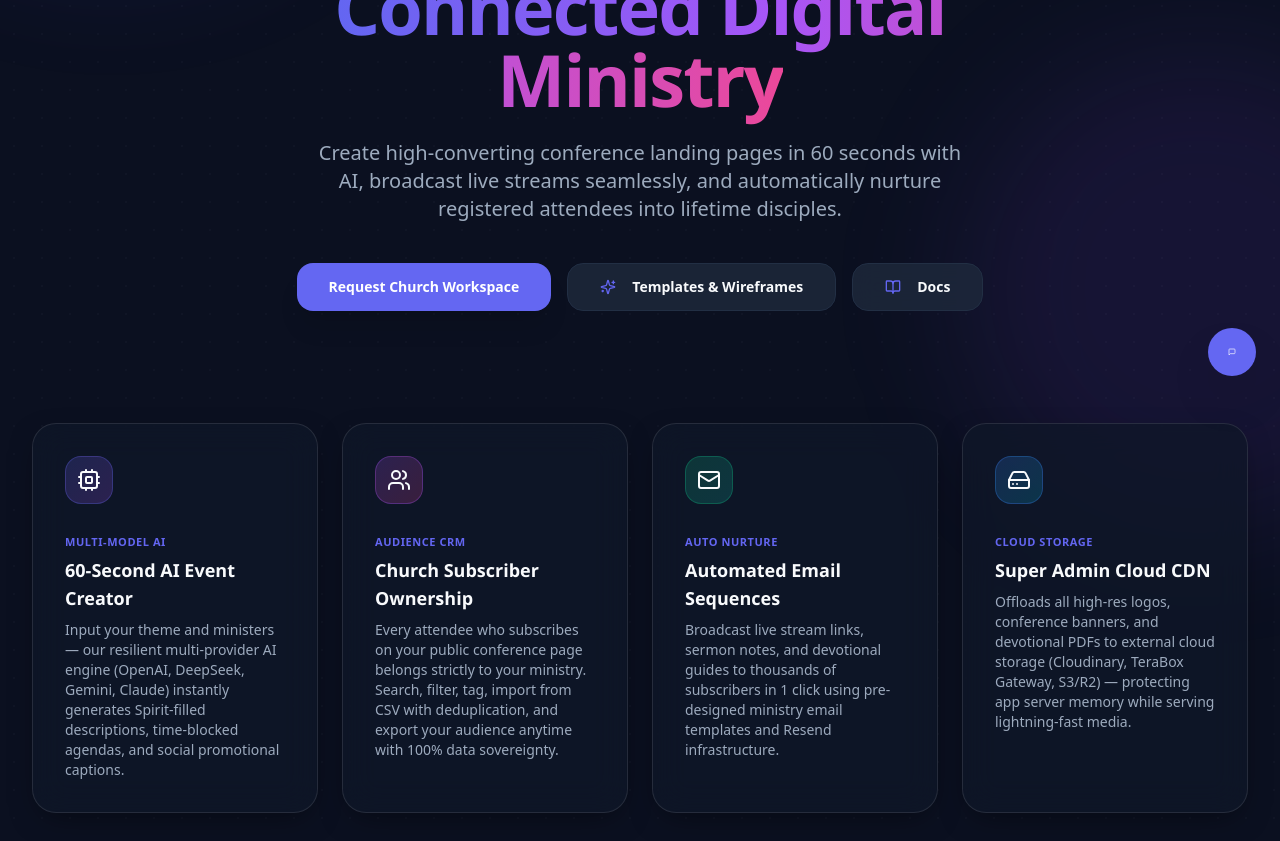
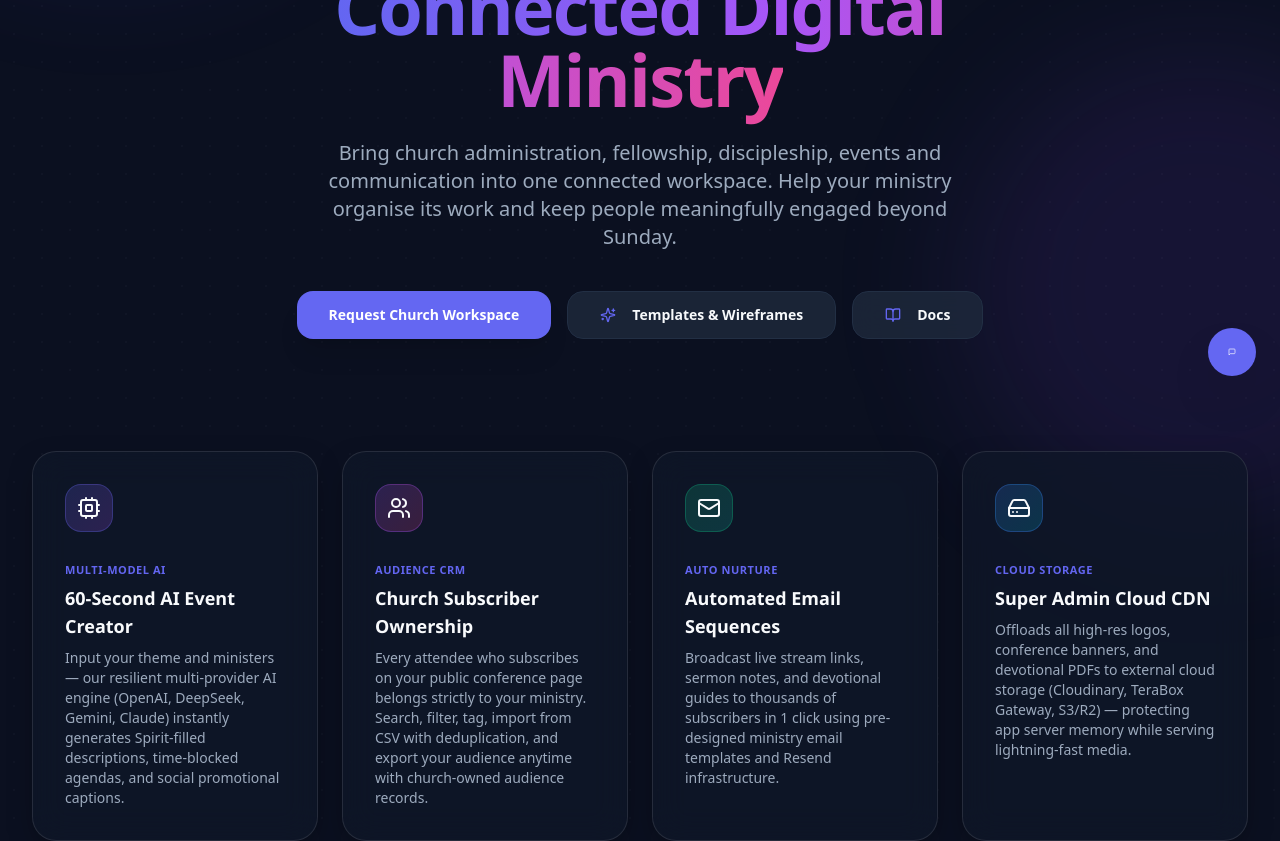
Before and after one commit to gideonayanwale/bent-planet, a Next.js app: page / in a window 1280 px wide. Shown: the part 400-1241 px from the top of the page. Built offline with nearby package versions, Linux system fonts and the light colour scheme; no server answers.

Commit message:
Complete homepage OIKODARA product messaging cleanup

```diff
--- a/src/app/page.tsx
+++ b/src/app/page.tsx
@@ -15,7 +15,7 @@ import { BrandLogo } from "@/components/brand-logo";
 import { HomepageClient } from "@/components/home/homepage-client";
 
 export const metadata: Metadata = {
-  title: "High-Conversion Conference Platform for Churches",
+  title: "OIKODARA — Building the Church. Connecting the People.",
   description:
     "Bring church administration, fellowship, discipleship, events and communication into one connected workspace. Help your ministry organise its work and keep people meaningfully engaged beyond Sunday.",
 };
@@ -35,7 +35,7 @@ const features = [
     badge: "Audience CRM",
     title: "Church Subscriber Ownership",
     description:
-      "Every attendee who subscribes on your public conference page belongs strictly to your ministry. Search, filter, tag, import from CSV with deduplication, and export your audience anytime with 100% data sovereignty.",
+      "Every attendee who subscribes on your public conference page belongs strictly to your ministry. Search, filter, tag, import from CSV with deduplication, and export your audience anytime with church-owned audience records.",
     color: "from-purple-500/20 to-pink-500/20",
     borderColor: "border-purple-500/30",
   },
@@ -138,7 +138,7 @@ export default function HomePage() {
         </h1>
 
         <p className="mt-6 text-base sm:text-xl text-muted-foreground max-w-2xl mx-auto leading-relaxed">
-          Create high-converting conference landing pages in 60 seconds with AI, broadcast live streams seamlessly, and automatically nurture registered attendees into lifetime disciples.
+          Bring church administration, fellowship, discipleship, events and communication into one connected workspace. Help your ministry organise its work and keep people meaningfully engaged beyond Sunday.
         </p>
 
         <div className="mt-10 flex flex-col sm:flex-row items-center justify-center gap-4">
```
